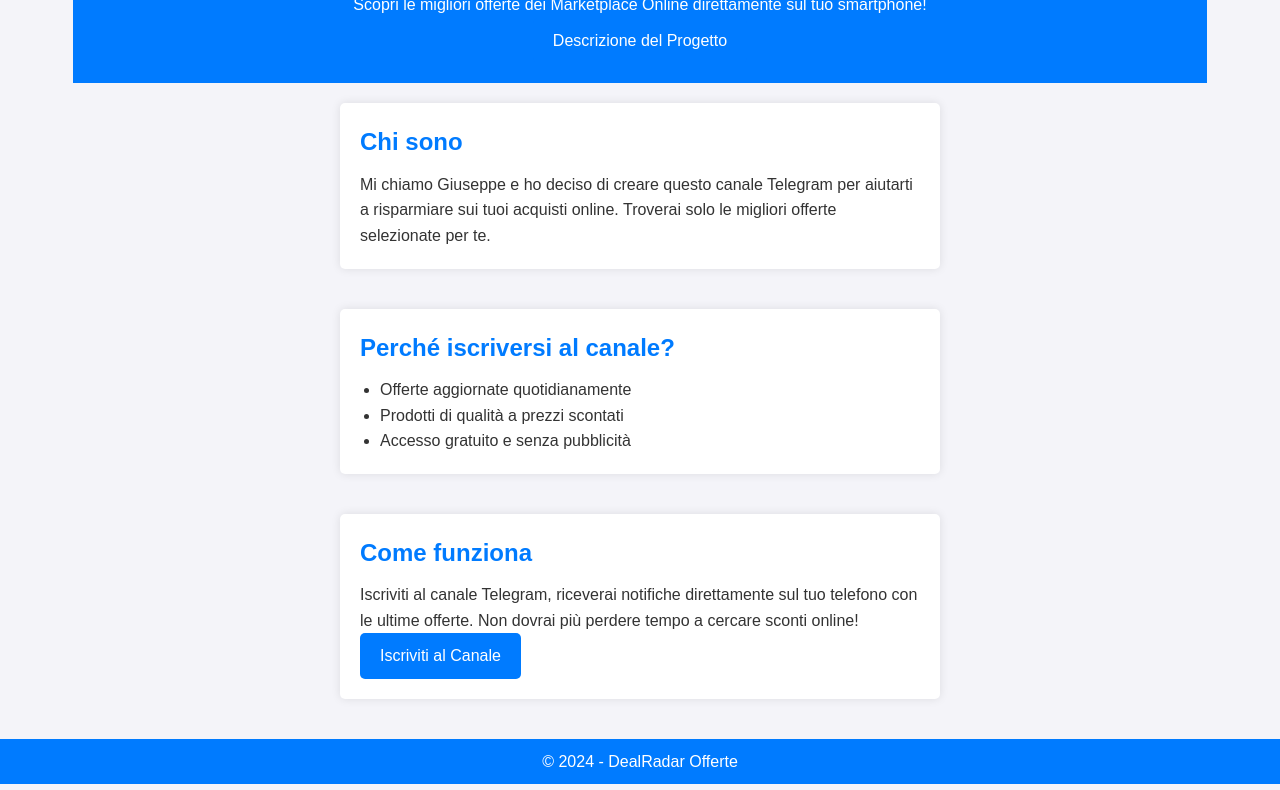
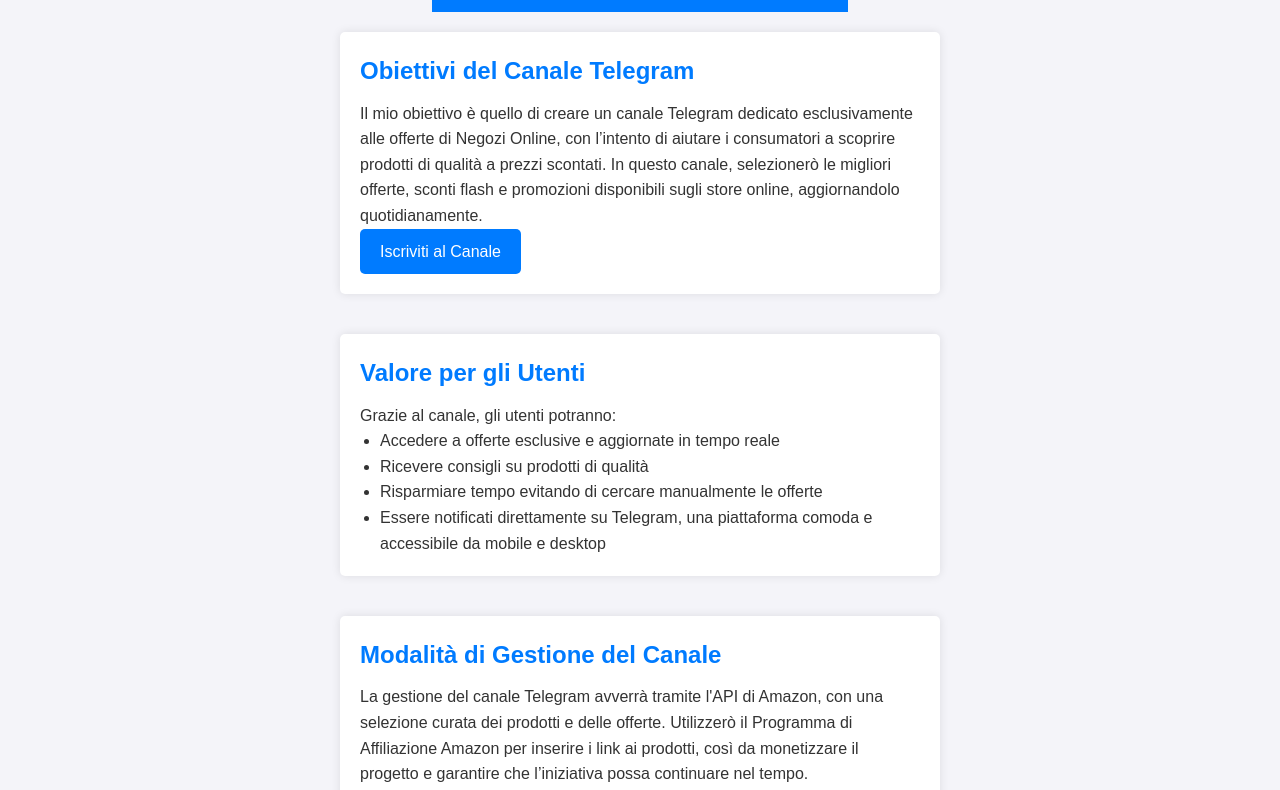
Before and after one commit to Ast3h/DealRadar, a plain HTML site: page descrizione.html in a window 1280 px wide. Shown: the part 79-869 px from the top of the page. Drawn offline with Linux system fonts and the light colour scheme.

Commit message:
Update descrizione.html

```diff
--- a/descrizione.html
+++ b/descrizione.html
@@ -1,48 +1,46 @@
-<!DOCTYPE html>
-<html lang="it">
 <!DOCTYPE html>
 <html lang="it">
 <head>
     <meta charset="UTF-8">
     <meta name="viewport" content="width=device-width, initial-scale=1.0">
-        <title>Canale Telegram Offerte Amazon</title>
+    <title>Descrizione del Progetto - Canale Offerte Amazon</title>
     <link rel="stylesheet" href="styles.css">
 </head>
 <body>
     <header>
-            <h1>Benvenuto su DealRadar Offerte, il Canale Telegram delle Offerte Online</h1>
-            <p>Scopri le migliori offerte dei Marketplace Online direttamente sul tuo smartphone!</p>
-            <nav>
-                <a href="descrizione.html" class="button">Descrizione del Progetto</a>
-            </nav>
+        <h1>Descrizione del Progetto</h1>
     </header>
 
-
-    </html>
-
-
     <section>
-        <h2>Chi sono</h2>
-        <p>Mi chiamo Giuseppe e ho deciso di creare questo canale Telegram per aiutarti a risparmiare sui tuoi acquisti online. Troverai solo le migliori offerte selezionate per te.</p>
+        <h2>Obiettivi del Canale Telegram</h2>
+        <p>Il mio obiettivo è quello di creare un canale Telegram dedicato esclusivamente alle offerte di Negozi Online, con l’intento di aiutare i consumatori a scoprire prodotti di qualità a prezzi scontati. In questo canale, selezionerò le migliori offerte, sconti flash e promozioni disponibili sugli store online, aggiornandolo quotidianamente.</p>
+        <a href="https://t.me/dealradar0" target="_blank" class="button">Iscriviti al Canale</a>
     </section>
 
     <section>
-        <h2>Perché iscriversi al canale?</h2>
+        <h2>Valore per gli Utenti</h2>
+        <p>Grazie al canale, gli utenti potranno:</p>
         <ul>
-            <li>Offerte aggiornate quotidianamente</li>
-            <li>Prodotti di qualità a prezzi scontati</li>
-            <li>Accesso gratuito e senza pubblicità</li>
+            <li>Accedere a offerte esclusive e aggiornate in tempo reale</li>
+            <li>Ricevere consigli su prodotti di qualità</li>
+            <li>Risparmiare tempo evitando di cercare manualmente le offerte</li>
+            <li>Essere notificati direttamente su Telegram, una piattaforma comoda e accessibile da mobile e desktop</li>
         </ul>
     </section>
 
     <section>
-        <h2>Come funziona</h2>
-        <p>Iscriviti al canale Telegram, riceverai notifiche direttamente sul tuo telefono con le ultime offerte. Non dovrai più perdere tempo a cercare sconti online!</p>
-        <a href="https://t.me/dealradar0" target="_blank" class="button">Iscriviti al Canale</a>
+        <h2>Modalità di Gestione del Canale</h2>
+        <p>La gestione del canale Telegram avverrà tramite l'API di Amazon, con una selezione curata dei prodotti e delle offerte. Utilizzerò il Programma di Affiliazione Amazon per inserire i link ai prodotti, così da monetizzare il progetto e garantire che l’iniziativa possa continuare nel tempo.</p>
+    </section>
+
+    <section>
+        <h2>Perché il Programma di Affiliazione Amazon</h2>
+        <p>Il Programma di Affiliazione Amazon è essenziale per sostenere questo progetto.Grazie alla possibilità di utilizzare l'API fornita da Amazon e tramite le commissioni sugli acquisti generati dai link di affiliazione, potrò coprire le spese di gestione e dedicare maggior tempo alla ricerca delle migliori offerte per gli utenti del canale.</p>
     </section>
 
     <footer>
         <p>&copy; 2024 - DealRadar Offerte</p>
+        <a href="index.html" class="button">Torna alla Home</a>
     </footer>
 </body>
 </html>
```
Lines whose indentation alone changed are shown as unchanged.
